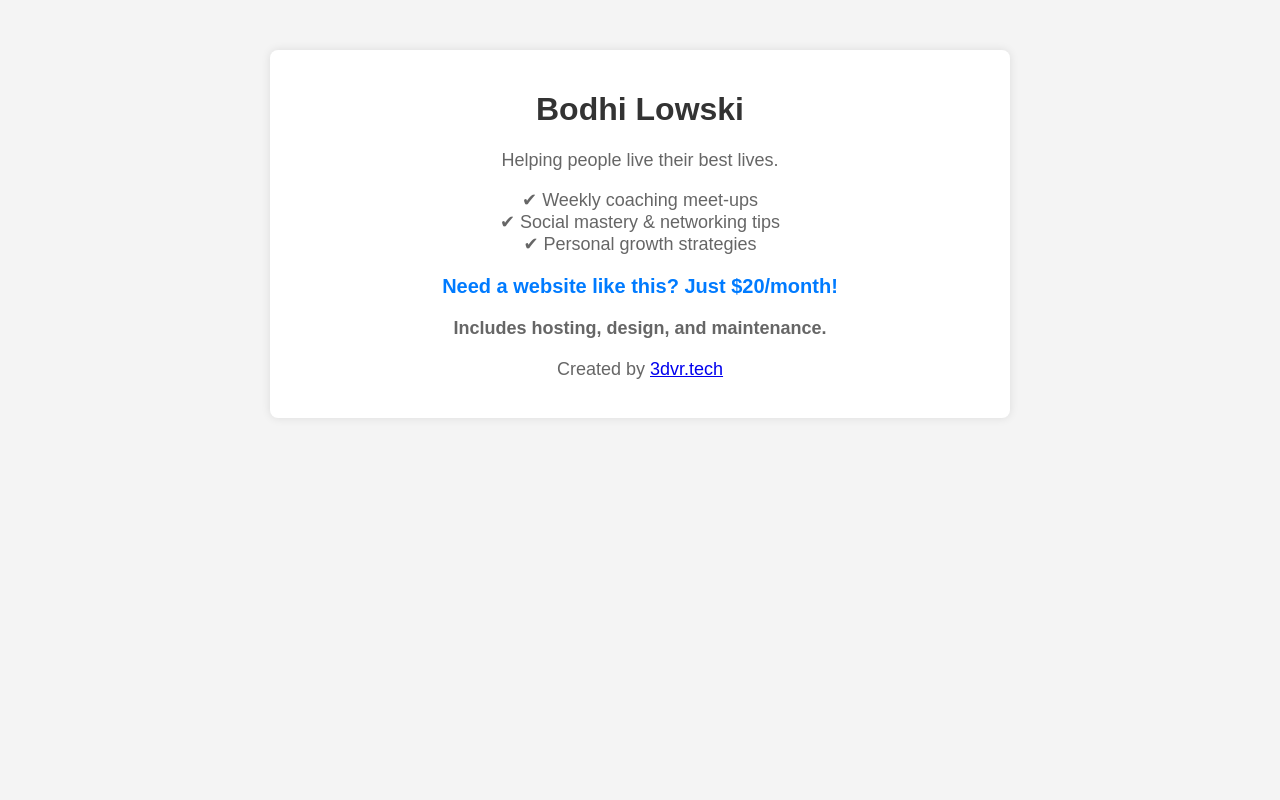
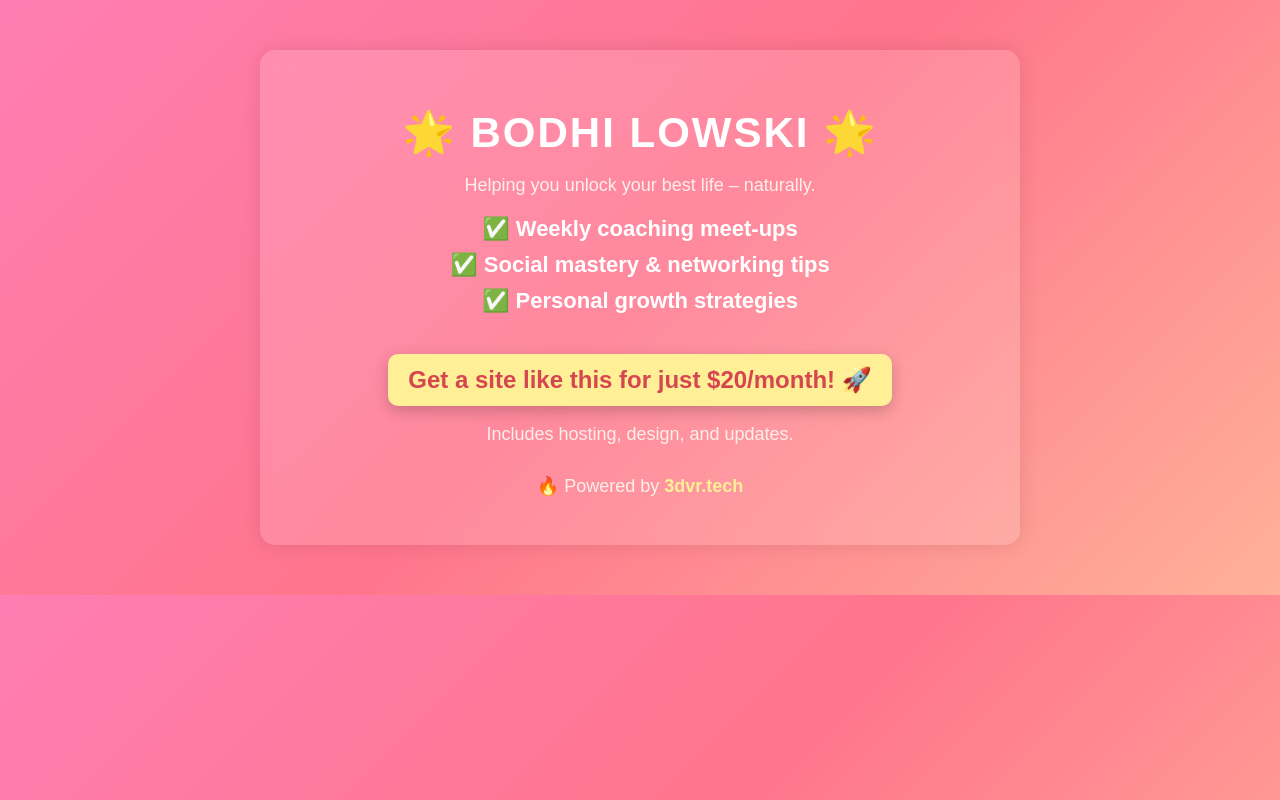
Before and after one commit to tmsteph/bodhi-lowski, a plain HTML site: page index.html in a window 1280 px wide. Drawn offline with Linux system fonts and the light colour scheme.

Commit message:
Update index.html

```diff
--- a/index.html
+++ b/index.html
@@ -3,57 +3,92 @@
 <head>
     <meta charset="UTF-8">
     <meta name="viewport" content="width=device-width, initial-scale=1.0">
-    <title>Bodhi Lowski | Personal Website</title>
+    <title>Bodhi Lowski | Elevate Your Life</title>
     <style>
+        /* General Styles */
         body {
-            font-family: Arial, sans-serif;
+            font-family: 'Arial', sans-serif;
             text-align: center;
             margin: 0;
             padding: 0;
-            background-color: #f4f4f4;
+            background: linear-gradient(135deg, #ff7eb3, #ff758c, #ffb199);
+            color: #fff;
         }
         .container {
             max-width: 700px;
             margin: 50px auto;
-            padding: 20px;
-            background: white;
-            border-radius: 8px;
-            box-shadow: 0 0 10px rgba(0, 0, 0, 0.1);
+            padding: 30px;
+            background: rgba(255, 255, 255, 0.15);
+            backdrop-filter: blur(10px);
+            border-radius: 15px;
+            box-shadow: 0 0 20px rgba(0, 0, 0, 0.1);
         }
         h1 {
-            color: #333;
+            font-size: 42px;
+            font-weight: bold;
+            text-transform: uppercase;
+            letter-spacing: 2px;
+            margin-bottom: 10px;
         }
         p {
             font-size: 18px;
-            color: #666;
+            color: #fcefe9;
         }
-        .cta {
+        .features {
             margin-top: 20px;
             font-size: 20px;
             font-weight: bold;
-            color: #007bff;
+        }
+        .features span {
+            display: block;
+            font-size: 22px;
+            margin: 10px 0;
+        }
+        .cta {
+            margin-top: 30px;
+            font-size: 24px;
+            font-weight: bold;
+            background: #ffef96;
+            color: #d64550;
+            padding: 12px 20px;
+            border-radius: 10px;
+            display: inline-block;
+            box-shadow: 0 5px 15px rgba(0, 0, 0, 0.2);
+        }
+        .cta:hover {
+            background: #ffcf56;
+            cursor: pointer;
         }
         .footer {
-            margin-top: 20px;
-            font-size: 14px;
-            color: #777;
+            margin-top: 30px;
+            font-size: 16px;
+        }
+        a {
+            color: #ffef96;
+            text-decoration: none;
+            font-weight: bold;
+        }
+        a:hover {
+            text-decoration: underline;
         }
     </style>
 </head>
 <body>
     <div class="container">
-        <h1>Bodhi Lowski</h1>
-        <p>Helping people live their best lives.</p>
+        <h1>🌟 Bodhi Lowski 🌟</h1>
+        <p>Helping you unlock your best life – naturally.</p>
 
-        <p>✔ Weekly coaching meet-ups<br>
-           ✔ Social mastery & networking tips<br>
-           ✔ Personal growth strategies</p>
+        <div class="features">
+            <span>✅ Weekly coaching meet-ups</span>
+            <span>✅ Social mastery & networking tips</span>
+            <span>✅ Personal growth strategies</span>
+        </div>
 
-        <p class="cta">Need a website like this? Just $20/month!</p>
-        <p><strong>Includes hosting, design, and maintenance.</strong></p>
+        <div class="cta">Get a site like this for just $20/month! 🚀</div>
+        <p>Includes hosting, design, and updates.</p>
 
         <div class="footer">
-            <p>Created by <a href="https://3dvr.tech" target="_blank">3dvr.tech</a></p>
+            <p>🔥 Powered by <a href="https://3dvr.tech" target="_blank">3dvr.tech</a></p>
         </div>
     </div>
 </body>
```
